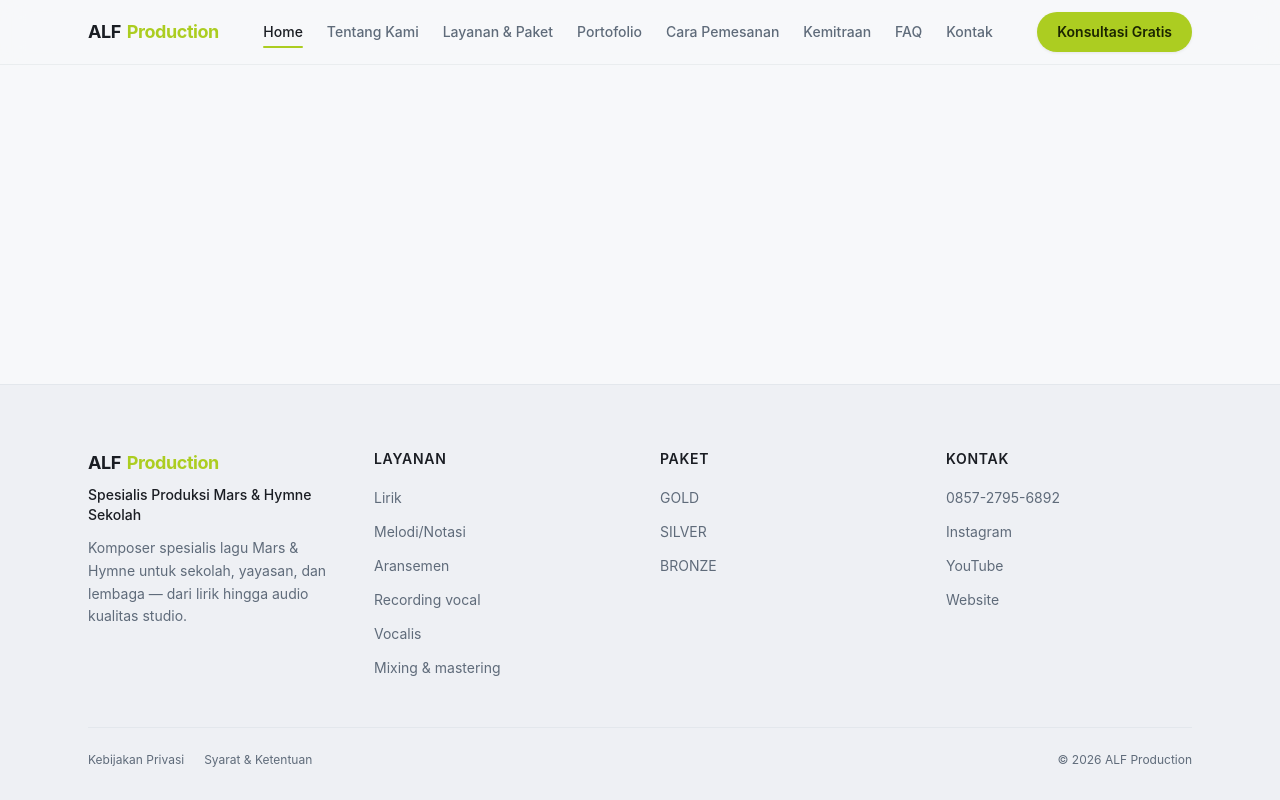
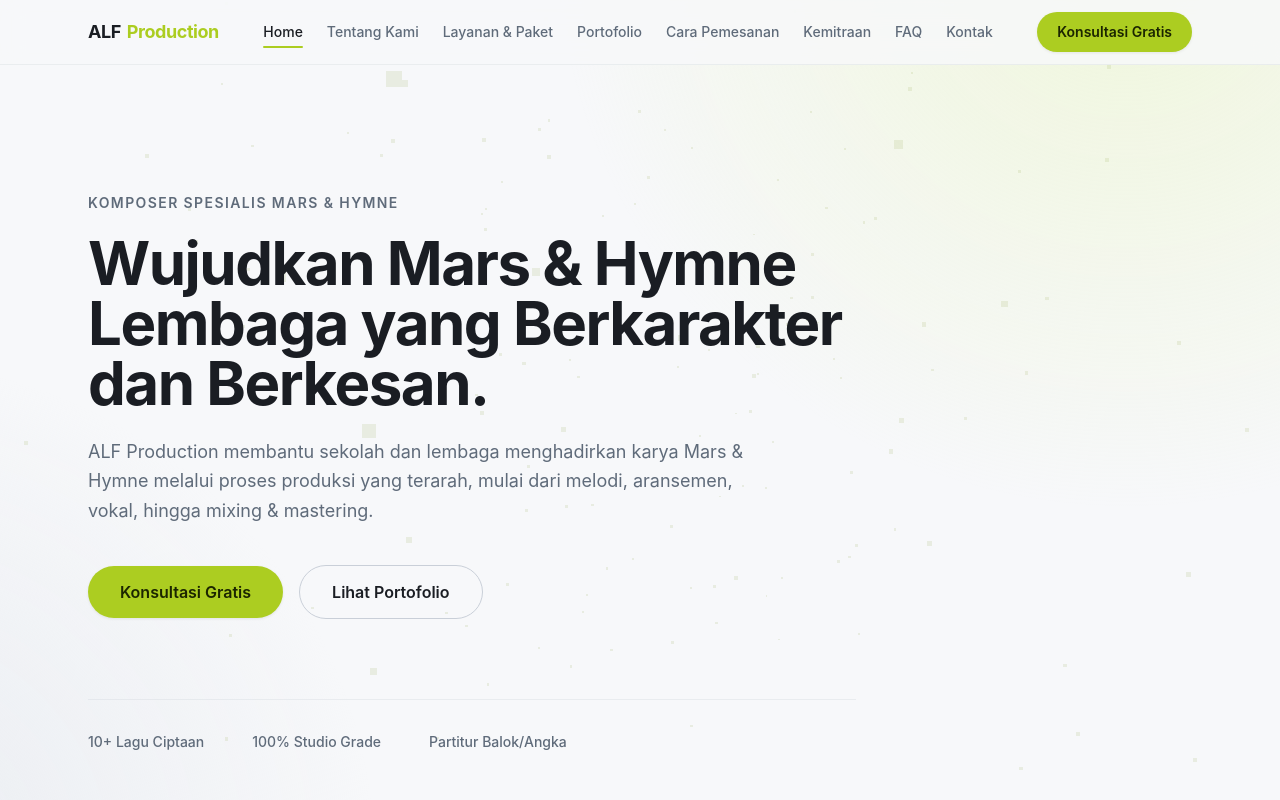
Before and after one commit to tukangoding/alfproduction.id, a Nuxt app: page / in a window 1280 px wide. Shown: the top 800 px of the page. Built offline with nearby package versions, Linux system fonts and the light colour scheme.

Commit message:
feat: add home hero and lazy threejs particle canvas

```diff
--- a/components/CinematicCanvas.client.vue
+++ b/components/CinematicCanvas.client.vue
@@ -1 +1,112 @@
-<template></template>
+<script setup lang="ts">
+import { onMounted, onUnmounted, ref } from 'vue'
+
+const canvasRef = ref<HTMLCanvasElement | null>(null)
+
+let renderer: import('three').WebGLRenderer | null = null
+let animationFrameId = 0
+let observer: IntersectionObserver | null = null
+let disposed = false
+
+function shouldRender(): boolean {
+  return (
+    typeof window !== 'undefined' &&
+    window.innerWidth >= 768 &&
+    !window.matchMedia('(prefers-reduced-motion: reduce)').matches
+  )
+}
+
+onMounted(() => {
+  if (!shouldRender()) return
+
+  const canvas = canvasRef.value
+  if (!canvas) return
+
+  observer = new IntersectionObserver((entries) => {
+    if (!entries.some((entry) => entry.isIntersecting)) return
+    observer?.disconnect()
+    observer = null
+    void loadParticles(canvas)
+  })
+  observer.observe(canvas)
+})
+
+async function loadParticles(canvas: HTMLCanvasElement) {
+  const THREE = await import('three')
+  if (disposed) return
+
+  const scene = new THREE.Scene()
+  const camera = new THREE.PerspectiveCamera(
+    75,
+    window.innerWidth / window.innerHeight,
+    0.1,
+    1000
+  )
+  camera.position.z = 5
+
+  renderer = new THREE.WebGLRenderer({ canvas, alpha: true, antialias: false })
+  renderer.setPixelRatio(Math.min(window.devicePixelRatio, 1.5))
+  renderer.setSize(window.innerWidth, window.innerHeight)
+
+  const geometry = new THREE.BufferGeometry()
+  const count = 200
+  const positions = new Float32Array(count * 3)
+  for (let i = 0; i < positions.length; i++) {
+    positions[i] = (Math.random() - 0.5) * 10
+  }
+  geometry.setAttribute('position', new THREE.BufferAttribute(positions, 3))
+
+  const material = new THREE.PointsMaterial({
+    color: '#6b8a10',
+    size: 0.045,
+    transparent: true,
+    opacity: 0.35
+  })
+
+  const points = new THREE.Points(geometry, material)
+  scene.add(points)
+
+  const animate = () => {
+    if (disposed) return
+    animationFrameId = requestAnimationFrame(animate)
+    points.rotation.y += 0.001
+    renderer?.render(scene, camera)
+  }
+  animate()
+}
+
+onUnmounted(() => {
+  disposed = true
+  observer?.disconnect()
+  observer = null
+  if (animationFrameId) cancelAnimationFrame(animationFrameId)
+  renderer?.dispose()
+  renderer = null
+})
+</script>
+
+<template>
+  <div
+    aria-hidden="true"
+    class="pointer-events-none fixed inset-0 -z-10 overflow-hidden"
+  >
+    <div class="cinematic-gradient absolute inset-0" />
+    <canvas ref="canvasRef" class="h-full w-full opacity-30" />
+  </div>
+</template>
+
+<style scoped>
+.cinematic-gradient {
+  background:
+    radial-gradient(
+      55rem 55rem at 88% -8%,
+      rgba(233, 245, 192, 0.55),
+      transparent 65%
+    ),
+    radial-gradient(
+      45rem 45rem at -10% 108%,
+      rgba(233, 236, 241, 0.95),
+      transparent 70%
+    );
+}
+</style>
--- a/layouts/default.vue
+++ b/layouts/default.vue
@@ -7,6 +7,6 @@
     <AppFooter />
     <WhatsAppFloat />
     <StickyAudioPlayer />
-    <CinematicCanvas.client />
+    <CinematicCanvas />
   </div>
 </template>
--- /dev/null
+++ b/pages/index.vue
@@ -0,0 +1,69 @@
+<script setup lang="ts">
+import { heroStats, waLink } from '~/config/site'
+
+useHead({
+  title: 'ALF Production — Jasa Bikin Mars & Hymne Sekolah / Yayasan',
+  meta: [
+    {
+      name: 'description',
+      content:
+        'Jasa profesional pembuatan lagu Mars & Hymne khusus Sekolah Islam Terpadu (SIT), Yayasan Pendidikan, & Perguruan Tinggi. Audio kualitas studio profesional.'
+    }
+  ]
+})
+</script>
+
+<template>
+  <section class="relative z-10">
+    <div class="mx-auto max-w-6xl px-4 py-24 sm:px-6 md:py-32">
+      <div class="max-w-3xl">
+        <p
+          class="text-sm font-semibold uppercase tracking-widest text-on-surface-variant"
+        >
+          Komposer Spesialis Mars &amp; Hymne
+        </p>
+
+        <h1
+          class="mt-5 text-4xl font-bold tracking-tight text-on-surface md:text-6xl"
+        >
+          Wujudkan Mars &amp; Hymne Lembaga yang Berkarakter dan Berkesan.
+        </h1>
+
+        <p class="mt-6 max-w-2xl text-lg leading-relaxed text-on-surface-variant">
+          ALF Production membantu sekolah dan lembaga menghadirkan karya Mars
+          &amp; Hymne melalui proses produksi yang terarah, mulai dari melodi,
+          aransemen, vokal, hingga mixing &amp; mastering.
+        </p>
+
+        <div class="mt-10 flex flex-wrap items-center gap-4">
+          <a
+            :href="waLink()"
+            target="_blank"
+            rel="noopener"
+            class="md-elevated-1 inline-flex items-center rounded-full bg-primary px-8 py-3.5 text-base font-semibold text-primary-on transition-transform hover:scale-105"
+          >
+            Konsultasi Gratis
+          </a>
+          <NuxtLink
+            to="/portofolio"
+            class="inline-flex items-center rounded-full border border-outline px-8 py-3.5 text-base font-semibold text-on-surface transition-colors hover:bg-surface-container-high"
+          >
+            Lihat Portofolio
+          </NuxtLink>
+        </div>
+
+        <ul
+          class="mt-16 flex flex-wrap items-center gap-x-12 gap-y-4 border-t border-outline-soft pt-8 md:mt-20"
+        >
+          <li
+            v-for="stat in heroStats"
+            :key="stat"
+            class="text-sm font-medium text-on-surface-variant"
+          >
+            {{ stat }}
+          </li>
+        </ul>
+      </div>
+    </div>
+  </section>
+</template>
```
